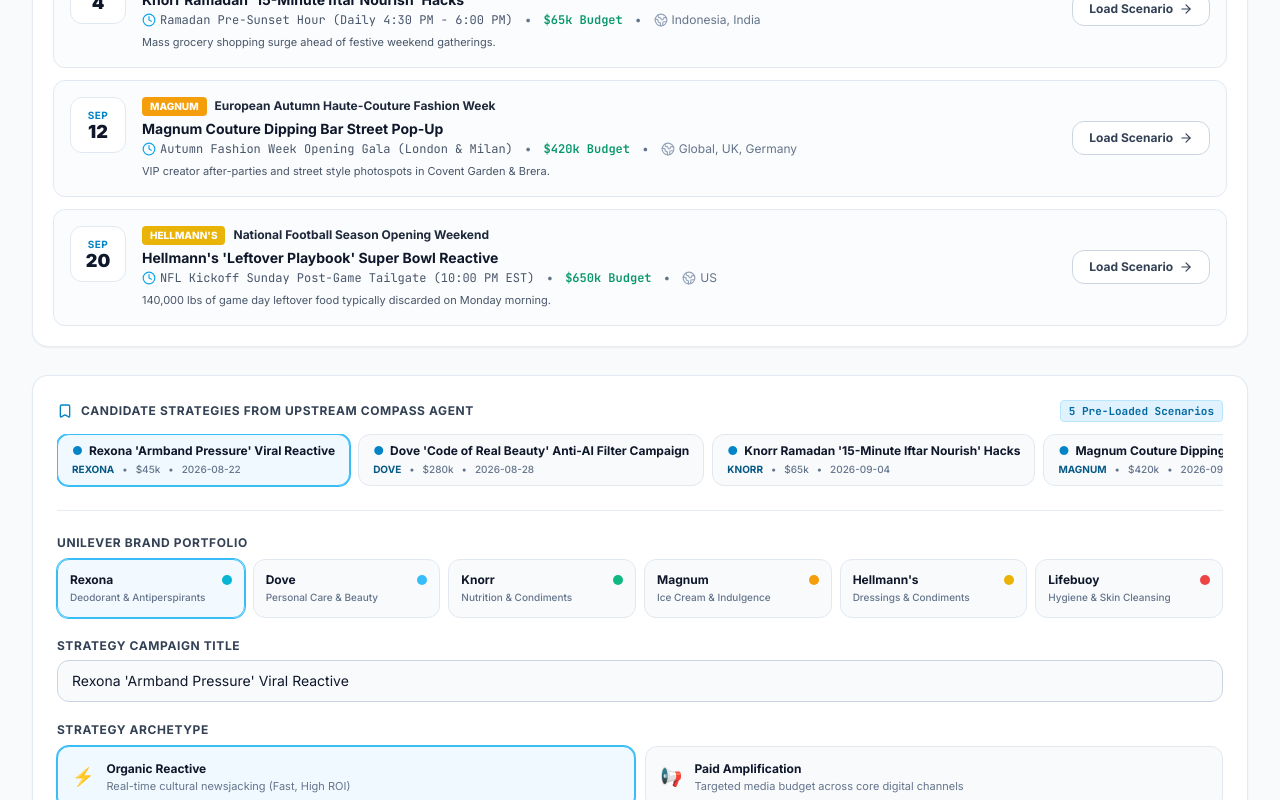
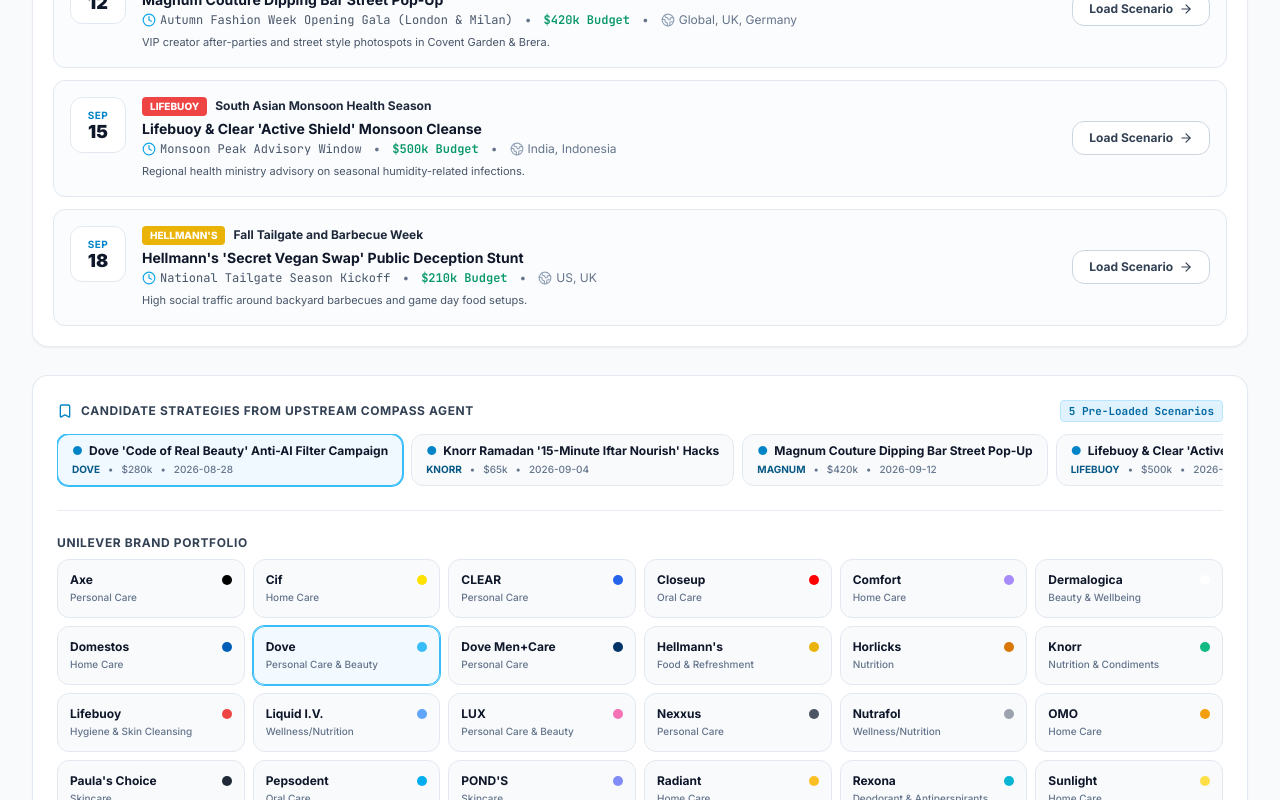
Before and after one commit to stanleyjoseph4113/hul-techtonic-mirror, a React (Vite) app: page / in a window 1280 px wide. Shown: the part 580-1380 px from the top of the page. Built offline with nearby package versions, Linux system fonts and the light colour scheme.

Commit message:
hide what if, new brands & new strategies

```diff
--- a/src/components/common/Header.tsx
+++ b/src/components/common/Header.tsx
@@ -60,18 +60,6 @@
             >
               <Layers className="w-4 h-4" />
               <span>Studio</span>
-            </button>
-
-            <button
-              onClick={() => setActiveTab('comparison')}
-              className={`flex items-center gap-2 px-3.5 py-1.5 rounded-lg text-xs sm:text-sm font-semibold transition-all ${
-                activeTab === 'comparison'
-                  ? 'bg-white text-sky-700 shadow-xs border border-slate-200/80 font-bold'
-                  : 'text-slate-600 hover:text-slate-900 hover:bg-white/60'
-              }`}
-            >
-              <GitCompare className="w-4 h-4" />
-              <span>What-If Arena</span>
             </button>
 
             <button
--- a/src/data/brands.json
+++ b/src/data/brands.json
@@ -1,94 +1,338 @@
 [
   {
-    "id": "rexona",
-    "name": "Rexona",
-    "alternateNames": ["Sure", "Degree", "Shield"],
-    "tagline": "It Won't Let You Down",
-    "category": "Deodorant & Antiperspirants",
-    "brandTone": ["High-energy", "Athletic", "Reliable", "Confident", "Uncompromising"],
-    "primaryAudience": "Athletes, sports fans, active Gen-Z/Millennials, commuters",
-    "typicalBudgetRange": { "min": 50000, "max": 1500000 },
-    "color": "#06B6D4",
+    "id": "axe",
+    "name": "Axe",
+    "tagline": "The power of a fragrance",
+    "category": "Personal Care",
+    "brandTone": ["Bold", "Confident", "Youthful", "Playful", "Masculine"],
+    "primaryAudience": "Young men, Gen-Z",
+    "typicalBudgetRange": { "min": 60000, "max": 1600000 },
+    "color": "#000000",
     "riskTolerance": "Medium-High",
-    "activePartnerships": [
-      "Official FIFA & Premier League Referee & Player Movement Sponsor (Global)",
-      "Global Marathon Series Partner"
-    ]
+    "activePartnerships": ["Various Gaming & Lifestyle Influencer Campaigns"]
+  },
+  {
+    "id": "cif",
+    "name": "Cif",
+    "tagline": "More than just clean",
+    "category": "Home Care",
+    "brandTone": ["Effective", "Reliable", "Practical", "Essential"],
+    "primaryAudience": "Homeowners, cleaners",
+    "typicalBudgetRange": { "min": 40000, "max": 1000000 },
+    "color": "#FEE100",
+    "riskTolerance": "Low",
+    "activePartnerships": ["Sustainability initiatives for home cleaning"]
+  },
+  {
+    "id": "clear",
+    "name": "CLEAR",
+    "tagline": "Keep a clear head",
+    "category": "Personal Care",
+    "brandTone": ["Confident", "Fresh", "Professional", "Innovative"],
+    "primaryAudience": "Individuals seeking scalp and hair health",
+    "typicalBudgetRange": { "min": 50000, "max": 1200000 },
+    "color": "#2563EB",
+    "riskTolerance": "Medium",
+    "activePartnerships": ["Sports endorsements"]
+  },
+  {
+    "id": "closeup",
+    "name": "Closeup",
+    "tagline": "Giving people the confidence to get close",
+    "category": "Oral Care",
+    "brandTone": ["Bold", "Vibrant", "Social", "Youthful"],
+    "primaryAudience": "Young adults, social seekers",
+    "typicalBudgetRange": { "min": 30000, "max": 800000 },
+    "color": "#FF0000",
+    "riskTolerance": "Medium",
+    "activePartnerships": ["Social confidence initiatives"]
+  },
+  {
+    "id": "comfort",
+    "name": "Comfort",
+    "tagline": "Next level fresh",
+    "category": "Home Care",
+    "brandTone": ["Soft", "Caring", "Fresh", "Premium"],
+    "primaryAudience": "Households, garment care enthusiasts",
+    "typicalBudgetRange": { "min": 45000, "max": 900000 },
+    "color": "#A78BFA",
+    "riskTolerance": "Low",
+    "activePartnerships": ["Fashion and sustainability collaborations"]
+  },
+  {
+    "id": "dermalogica",
+    "name": "Dermalogica",
+    "tagline": "Professional-grade skincare",
+    "category": "Beauty & Wellbeing",
+    "brandTone": ["Scientific", "Expert", "Serious", "Results-driven"],
+    "primaryAudience": "Skincare professionals, beauty enthusiasts",
+    "typicalBudgetRange": { "min": 70000, "max": 1400000 },
+    "color": "#FFFFFF",
+    "riskTolerance": "Low",
+    "activePartnerships": ["Professional salon networks"]
+  },
+  {
+    "id": "domestos",
+    "name": "Domestos",
+    "tagline": "Unstoppable",
+    "category": "Home Care",
+    "brandTone": ["Strong", "Protective", "Assertive", "Direct"],
+    "primaryAudience": "Hygiene-focused households",
+    "typicalBudgetRange": { "min": 40000, "max": 950000 },
+    "color": "#005EB8",
+    "riskTolerance": "Low",
+    "activePartnerships": ["Global hygiene/sanitation programmes"]
   },
   {
     "id": "dove",
     "name": "Dove",
-    "tagline": "Real Beauty",
+    "tagline": "Change beauty into a positive experience",
     "category": "Personal Care & Beauty",
-    "brandTone": ["Empathetic", "Authentic", "Inclusive", "Nurturing", "Vulnerable"],
-    "primaryAudience": "Women, young adults, advocates for self-esteem and un-retouched beauty",
+    "brandTone": ["Empathetic", "Authentic", "Inclusive", "Nurturing"],
+    "primaryAudience": "Women, young adults",
     "typicalBudgetRange": { "min": 100000, "max": 2000000 },
     "color": "#38BDF8",
     "riskTolerance": "Low",
-    "activePartnerships": [
-      "Dove Self-Esteem Project (UNICEF & Global Schools Alliance)",
-      "No Digital Distortion Pledge"
-    ]
+    "activePartnerships": ["Dove Self-Esteem Project"]
+  },
+  {
+    "id": "dove-men-care",
+    "name": "Dove Men+Care",
+    "tagline": "Care makes all the difference",
+    "category": "Personal Care",
+    "brandTone": ["Strength", "Care", "Reliable", "Gentle"],
+    "primaryAudience": "Men prioritizing personal care",
+    "typicalBudgetRange": { "min": 50000, "max": 1100000 },
+    "color": "#003366",
+    "riskTolerance": "Low",
+    "activePartnerships": ["Fatherhood advocacy initiatives"]
+  },
+  {
+    "id": "hellmanns",
+    "name": "Hellmann's",
+    "tagline": "Make Taste, Not Waste",
+    "category": "Food & Refreshment",
+    "brandTone": ["Witty", "Resourceful", "Approachable"],
+    "primaryAudience": "Home cooks, eco-conscious foodies",
+    "typicalBudgetRange": { "min": 50000, "max": 1500000 },
+    "color": "#EAB308",
+    "riskTolerance": "Medium",
+    "activePartnerships": ["Too Good To Go Coalition"]
+  },
+  {
+    "id": "horlicks",
+    "name": "Horlicks",
+    "tagline": "Taller, Stronger, Sharper",
+    "category": "Nutrition",
+    "brandTone": ["Health-focused", "Nurturing", "Traditional", "Trustworthy"],
+    "primaryAudience": "Growing families, children",
+    "typicalBudgetRange": { "min": 35000, "max": 800000 },
+    "color": "#D97706",
+    "riskTolerance": "Low",
+    "activePartnerships": ["Nutrition awareness campaigns"]
   },
   {
     "id": "knorr",
     "name": "Knorr",
     "tagline": "Eat for Good",
     "category": "Nutrition & Condiments",
-    "brandTone": ["Warm", "Culinary-savvy", "Accessible", "Wholesome", "Culturally resonant"],
-    "primaryAudience": "Home cooks, busy parents, culinary enthusiasts, sustainable food seekers",
+    "brandTone": ["Warm", "Culinary-savvy", "Wholesome"],
+    "primaryAudience": "Home cooks, busy parents",
     "typicalBudgetRange": { "min": 40000, "max": 1200000 },
     "color": "#10B981",
     "riskTolerance": "Medium",
-    "activePartnerships": [
-      "WWF Future 50 Foods Initiative",
-      "MasterChef Regional Licensing (UK & LatAm)"
-    ]
-  },
-  {
-    "id": "magnum",
-    "name": "Magnum",
-    "tagline": "Pleasure is Diverse",
-    "category": "Ice Cream & Indulgence",
-    "brandTone": ["Sensual", "Luxurious", "Bold", "Fashion-forward", "Hedonistic"],
-    "primaryAudience": "Urban tastemakers, fashion lovers, indulgence seekers 20-40",
-    "typicalBudgetRange": { "min": 80000, "max": 1800000 },
-    "color": "#F59E0B",
-    "riskTolerance": "Medium-High",
-    "activePartnerships": [
-      "Cannes Film Festival Official Ice Cream Partner",
-      "Rainforest Alliance Cocoa Exclusivity"
-    ]
-  },
-  {
-    "id": "hellmanns",
-    "name": "Hellmann's",
-    "alternateNames": ["Best Foods"],
-    "tagline": "Make Taste, Not Waste",
-    "category": "Dressings & Condiments",
-    "brandTone": ["Witty", "Resourceful", "Action-oriented", "Approachable", "Food-positive"],
-    "primaryAudience": "Eco-conscious foodies, household meal planners, sports snackers",
-    "typicalBudgetRange": { "min": 50000, "max": 1500000 },
-    "color": "#EAB308",
-    "riskTolerance": "Medium",
-    "activePartnerships": [
-      "NFL Super Bowl Official Condiment Partner (US)",
-      "Too Good To Go Anti-Food Waste Coalition (Europe)"
-    ]
+    "activePartnerships": ["WWF Future 50 Foods"]
   },
   {
     "id": "lifebuoy",
     "name": "Lifebuoy",
     "tagline": "100% Better Germ Protection",
     "category": "Hygiene & Skin Cleansing",
-    "brandTone": ["Protective", "Purpose-driven", "Direct", "Reassuring", "Community-centric"],
-    "primaryAudience": "Mothers, school communities, healthcare advocates across South Asia, Africa & SEA",
+    "brandTone": ["Protective", "Purpose-driven", "Reassuring"],
+    "primaryAudience": "Mothers, school communities",
     "typicalBudgetRange": { "min": 30000, "max": 900000 },
     "color": "#EF4444",
     "riskTolerance": "Low-Medium",
-    "activePartnerships": [
-      "Global Handwashing Day (Gavi & USAID Coalition)",
-      "Doctor Association Endorsements (India, Indonesia)"
-    ]
+    "activePartnerships": ["Global Handwashing Day"]
+  },
+  {
+    "id": "liquid-iv",
+    "name": "Liquid I.V.",
+    "tagline": "Hydration multiplier",
+    "category": "Wellness/Nutrition",
+    "brandTone": ["Modern", "Energetic", "Functional", "Scientific"],
+    "primaryAudience": "Active individuals, athletes",
+    "typicalBudgetRange": { "min": 40000, "max": 1000000 },
+    "color": "#60A5FA",
+    "riskTolerance": "Medium",
+    "activePartnerships": ["Athletic performance sponsorships"]
+  },
+  {
+    "id": "lux",
+    "name": "LUX",
+    "tagline": "Empowering women to find strength",
+    "category": "Personal Care & Beauty",
+    "brandTone": ["Sensual", "Elegant", "Luxurious", "Empowering"],
+    "primaryAudience": "Women seeking self-expression",
+    "typicalBudgetRange": { "min": 50000, "max": 1200000 },
+    "color": "#F472B6",
+    "riskTolerance": "Medium",
+    "activePartnerships": ["Women's empowerment initiatives"]
+  },
+  {
+    "id": "nexxus",
+    "name": "Nexxus",
+    "tagline": "From New York salon practice",
+    "category": "Personal Care",
+    "brandTone": ["Sophisticated", "Professional", "Scientific", "Premium"],
+    "primaryAudience": "Hair care enthusiasts",
+    "typicalBudgetRange": { "min": 40000, "max": 900000 },
+    "color": "#4B5563",
+    "riskTolerance": "Low",
+    "activePartnerships": ["Professional stylist endorsements"]
+  },
+  {
+    "id": "nutrafol",
+    "name": "Nutrafol",
+    "tagline": "The No.1 dermatologist-recommended hair growth supplement",
+    "category": "Wellness/Nutrition",
+    "brandTone": ["Expert", "Clinical", "Trustworthy", "Focused"],
+    "primaryAudience": "Individuals concerned with hair health",
+    "typicalBudgetRange": { "min": 50000, "max": 1100000 },
+    "color": "#9CA3AF",
+    "riskTolerance": "Low",
+    "activePartnerships": ["Dermatology networks"]
+  },
+  {
+    "id": "omo",
+    "name": "OMO",
+    "tagline": "Dirt Is Good",
+    "category": "Home Care",
+    "brandTone": ["Playful", "Progressive", "Human-centric"],
+    "primaryAudience": "Parents, families",
+    "typicalBudgetRange": { "min": 50000, "max": 1300000 },
+    "color": "#F59E0B",
+    "riskTolerance": "Low-Medium",
+    "activePartnerships": ["Educational child development programs"]
+  },
+  {
+    "id": "paulas-choice",
+    "name": "Paula's Choice",
+    "tagline": "Beauty begins with truth",
+    "category": "Skincare",
+    "brandTone": ["Transparent", "Educational", "Scientific", "Honest"],
+    "primaryAudience": "Ingredient-conscious consumers",
+    "typicalBudgetRange": { "min": 60000, "max": 1300000 },
+    "color": "#1F2937",
+    "riskTolerance": "Medium",
+    "activePartnerships": ["Skincare science research"]
+  },
+  {
+    "id": "pepsodent",
+    "name": "Pepsodent",
+    "tagline": "Your family's ultimate oral care protector",
+    "category": "Oral Care",
+    "brandTone": ["Protective", "Reliable", "Family-focused"],
+    "primaryAudience": "Families",
+    "typicalBudgetRange": { "min": 30000, "max": 800000 },
+    "color": "#00AEEF",
+    "riskTolerance": "Low",
+    "activePartnerships": ["Dental health outreach"]
+  },
+  {
+    "id": "ponds",
+    "name": "POND'S",
+    "tagline": "Miracles happen",
+    "category": "Skincare",
+    "brandTone": ["Expert", "Caring", "Classic", "Effective"],
+    "primaryAudience": "Women of all ages",
+    "typicalBudgetRange": { "min": 40000, "max": 1000000 },
+    "color": "#818CF8",
+    "riskTolerance": "Low",
+    "activePartnerships": ["Skin research institutions"]
+  },
+  {
+    "id": "radiant",
+    "name": "Radiant",
+    "tagline": "A bolt of brilliance can start with everyday laundry",
+    "category": "Home Care",
+    "brandTone": ["Bright", "Positive", "Energetic", "Efficient"],
+    "primaryAudience": "Household shoppers",
+    "typicalBudgetRange": { "min": 30000, "max": 800000 },
+    "color": "#FBBF24",
+    "riskTolerance": "Low",
+    "activePartnerships": ["Laundry efficacy programs"]
+  },
+  {
+    "id": "rexona",
+    "name": "Rexona",
+    "tagline": "It won't let you down",
+    "category": "Deodorant & Antiperspirants",
+    "brandTone": ["High-energy", "Athletic", "Confident"],
+    "primaryAudience": "Athletes, active individuals",
+    "typicalBudgetRange": { "min": 50000, "max": 1500000 },
+    "color": "#06B6D4",
+    "riskTolerance": "Medium-High",
+    "activePartnerships": ["Global sports partnerships"]
+  },
+  {
+    "id": "sunlight",
+    "name": "Sunlight",
+    "tagline": "Made for more",
+    "category": "Home Care",
+    "brandTone": ["Versatile", "Reliable", "Accessible", "Cheerful"],
+    "primaryAudience": "Families on a budget",
+    "typicalBudgetRange": { "min": 30000, "max": 900000 },
+    "color": "#FDE047",
+    "riskTolerance": "Low",
+    "activePartnerships": ["Community support initiatives"]
+  },
+  {
+    "id": "sunsilk",
+    "name": "Sunsilk",
+    "tagline": "Opening up possibilities for girls everywhere",
+    "category": "Personal Care",
+    "brandTone": ["Optimistic", "Colorful", "Youthful", "Empowering"],
+    "primaryAudience": "Young women/girls",
+    "typicalBudgetRange": { "min": 40000, "max": 1000000 },
+    "color": "#FF8C00",
+    "riskTolerance": "Medium",
+    "activePartnerships": ["Girl-power mentorship programs"]
+  },
+  {
+    "id": "surf",
+    "name": "Surf",
+    "tagline": "Smells that good",
+    "category": "Home Care",
+    "brandTone": ["Fragrant", "Joyful", "Fun", "Approachable"],
+    "primaryAudience": "Everyday households",
+    "typicalBudgetRange": { "min": 35000, "max": 850000 },
+    "color": "#60A5FA",
+    "riskTolerance": "Low",
+    "activePartnerships": ["Scent-focused campaigns"]
+  },
+  {
+    "id": "tresemme",
+    "name": "TRESemmé",
+    "tagline": "Used by professionals",
+    "category": "Personal Care",
+    "brandTone": ["Stylish", "Confident", "Professional", "Edgy"],
+    "primaryAudience": "Fashion-conscious hair care users",
+    "typicalBudgetRange": { "min": 50000, "max": 1200000 },
+    "color": "#000000",
+    "riskTolerance": "Medium",
+    "activePartnerships": ["Fashion Week sponsorships"]
+  },
+  {
+    "id": "vaseline",
+    "name": "Vaseline",
+    "tagline": "Everyone, everywhere deserves healthy, beautiful skin",
+    "category": "Skincare",
+    "brandTone": ["Caring", "Essential", "Healing", "Trustworthy"],
+    "primaryAudience": "General public/families",
+    "typicalBudgetRange": { "min": 40000, "max": 1100000 },
+    "color": "#0056B3",
+    "riskTolerance": "Low",
+    "activePartnerships": ["Healing skin initiatives"]
   }
 ]
--- a/src/data/preloaded_strategies.json
+++ b/src/data/preloaded_strategies.json
@@ -1,21 +1,4 @@
 [
-  {
-    "id": "strat-rexona-referee",
-    "title": "Rexona 'Armband Pressure' Viral Reactive",
-    "source": "Compass Agent (Upstream Cultural Pulse)",
-    "brandId": "rexona",
-    "strategyType": "organic_social_reactive",
-    "markets": ["UK", "Brazil", "Global"],
-    "budget": 45000,
-    "channels": ["X", "TikTok", "Instagram"],
-    "timelineUrgency": "immediate",
-    "creativeAngle": "Viral clip of tense football referee sweating under pressure with Rexona logo visible on armband. Caption: 'Under maximum pressure? 72H protection won't let you down.'",
-    "rationale": "High organic momentum with over 2.4M live impressions in the last 2 hours. Fast, low-cost reactive play to capitalize on earned media.",
-    "scheduledDate": "2026-08-22",
-    "timeWindow": "Matchday 2 - Champions League Play-off (8:00 PM GMT)",
-    "eventContext": "Live broadcast referee sweat moment trending #RefereeSweat on X.",
-    "culturalEventName": "Premier League & UEFA Matchday Spotlight"
-  },
   {
     "id": "strat-dove-ai-beauty",
     "title": "Dove 'Code of Real Beauty' Anti-AI Filter Campaign",
@@ -27,7 +10,7 @@
     "channels": ["Instagram", "TikTok", "OOH"],
     "timelineUrgency": "one_week",
     "creativeAngle": "Partnership with 25 authentic beauty creators pledging zero digital retouching and demonstrating how AI image generators create distorted beauty standards.",
-    "rationale": "Directly reinforces Dove's 20-year Real Beauty equity amidst mounting consumer anxiety over generative AI aesthetics.",
+    "rationale": "Directly reinforces historical equity from the #TurnYourBack filter boycott and AI watermarking initiatives.",
     "scheduledDate": "2026-08-28",
     "timeWindow": "Global AI Ethics & Mental Health Awareness Week",
     "eventContext": "Upcoming Senate hearing and EU Commission debate on synthetic media disclosure.",
@@ -44,7 +27,7 @@
     "channels": ["TikTok", "Instagram", "YouTube"],
     "timelineUrgency": "immediate",
     "creativeAngle": "High-speed video series with local creators creating comforting, nutrient-dense Iftar soups and stews in under 15 minutes during fasting month.",
-    "rationale": "Peak Ramadan grocery search volume (+340% for quick meal ideas) makes this a high-conversion, low-risk seasonal opportunity.",
+    "rationale": "Builds on the proven high-conversion engagement model of previous 15-minute flavor hack campaigns.",
     "scheduledDate": "2026-09-04",
     "timeWindow": "Ramadan Pre-Sunset Hour (Daily 4:30 PM - 6:00 PM)",
     "eventContext": "Mass grocery shopping surge ahead of festive weekend gatherings.",
@@ -61,27 +44,44 @@
     "channels": ["Instagram", "TikTok", "OOH"],
     "timelineUrgency": "one_week",
     "creativeAngle": "Luxury street pop-up in high-fashion districts offering bespoke gold leaf and ruby chocolate dipped Magnum bars co-hosted by fashion week creators.",
-    "rationale": "Amplifies Magnum's premium indulgence positioning and drives high-aesthetic user-generated content (UGC) ripple across social feeds.",
+    "rationale": "Replicates the successful physical guerrilla pop-up and red-carpet influencer strategy from past festival activations.",
     "scheduledDate": "2026-09-12",
     "timeWindow": "Autumn Fashion Week Opening Gala (London & Milan)",
     "eventContext": "VIP creator after-parties and street style photospots in Covent Garden & Brera.",
     "culturalEventName": "European Autumn Haute-Couture Fashion Week"
   },
   {
-    "id": "strat-hellmanns-game-day",
-    "title": "Hellmann's 'Leftover Playbook' Super Bowl Reactive",
+    "id": "strat-dual-hygiene-push",
+    "title": "Lifebuoy & Clear 'Active Shield' Monsoon Cleanse",
+    "source": "Compass Agent (Upstream Cultural Pulse)",
+    "brandId": "lifebuoy",
+    "strategyType": "paid_amplification",
+    "markets": ["India", "Indonesia"],
+    "budget": 500000,
+    "channels": ["TV", "WhatsApp", "YouTube"],
+    "timelineUrgency": "one_month",
+    "creativeAngle": "Co-branded bundle promotion highlighting total body hygiene and scalp protection against monsoon humidity and bacteria.",
+    "rationale": "Leverages regional climate data triggers similar to past successful monsoon infection alert pushes.",
+    "scheduledDate": "2026-09-15",
+    "timeWindow": "Monsoon Peak Advisory Window",
+    "eventContext": "Regional health ministry advisory on seasonal humidity-related infections.",
+    "culturalEventName": "South Asian Monsoon Health Season"
+  },
+  {
+    "id": "strat-hellmanns-deceptive-prank",
+    "title": "Hellmann's 'Secret Vegan Swap' Public Deception Stunt",
     "source": "Compass Agent (Upstream Cultural Pulse)",
     "brandId": "hellmanns",
-    "strategyType": "paid_amplification",
-    "markets": ["US"],
-    "budget": 650000,
-    "channels": ["TV", "TikTok", "X", "YouTube"],
+    "strategyType": "influencer_partnership",
+    "markets": ["US", "UK"],
+    "budget": 210000,
+    "channels": ["YouTube", "TikTok"],
     "timelineUrgency": "one_week",
-    "creativeAngle": "Humorous multi-channel push showing game day hosts turning cold buffalo wings and stale pizza crusts into gourmet dips with Hellmann's mayo.",
-    "rationale": "Post-game day food waste is at an annual peak. Ties national sports excitement directly to Hellmann's 'Make Taste, Not Waste' mission.",
-    "scheduledDate": "2026-09-20",
-    "timeWindow": "NFL Kickoff Sunday Post-Game Tailgate (10:00 PM EST)",
-    "eventContext": "140,000 lbs of game day leftover food typically discarded on Monday morning.",
-    "culturalEventName": "National Football Season Opening Weekend"
+    "creativeAngle": "Influencers tricking hardcore meat-lovers into eating plant-based mayo without telling them until after they finish.",
+    "rationale": "Modeled after historical prank stunts that historically trigger polarized consumer debate and backlash over dietary consent. Designed to test model flag capabilities.",
+    "scheduledDate": "2026-09-18",
+    "timeWindow": "National Tailgate Season Kickoff",
+    "eventContext": "High social traffic around backyard barbecues and game day food setups.",
+    "culturalEventName": "Fall Tailgate and Barbecue Week"
   }
 ]
```
Also changed, not shown: 1 other file (tests, documents, lock files or other folders).
